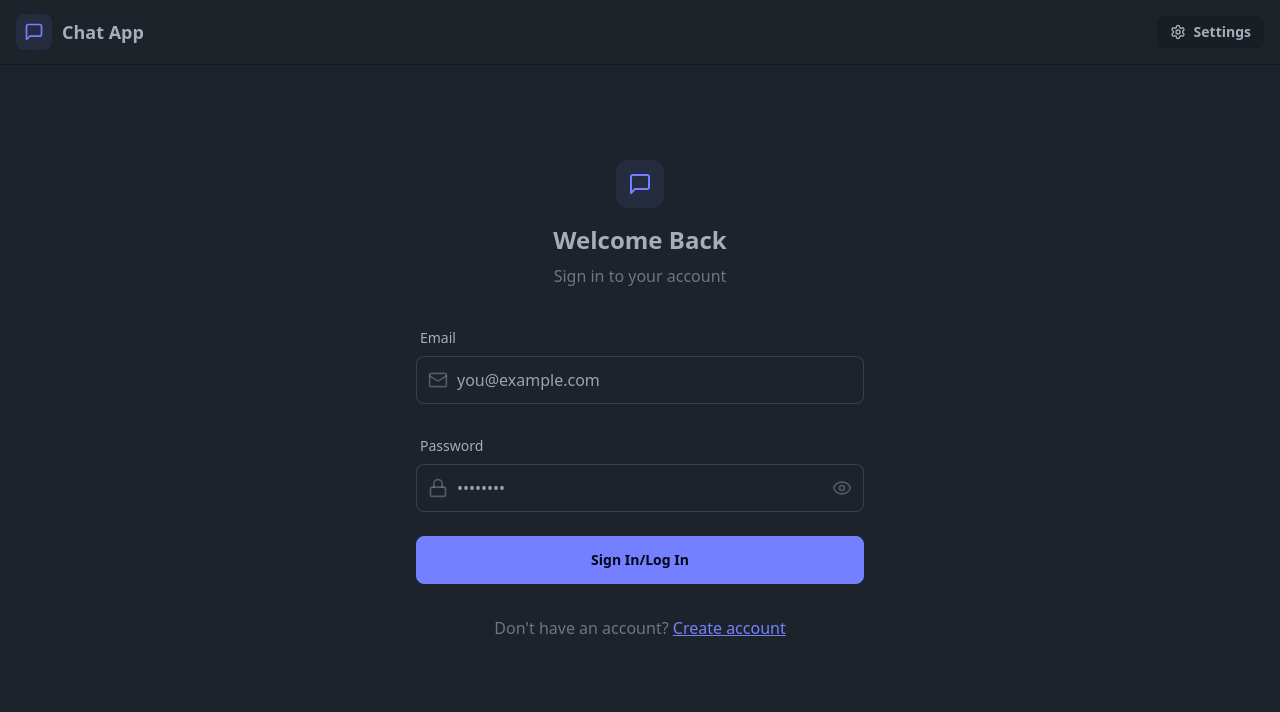
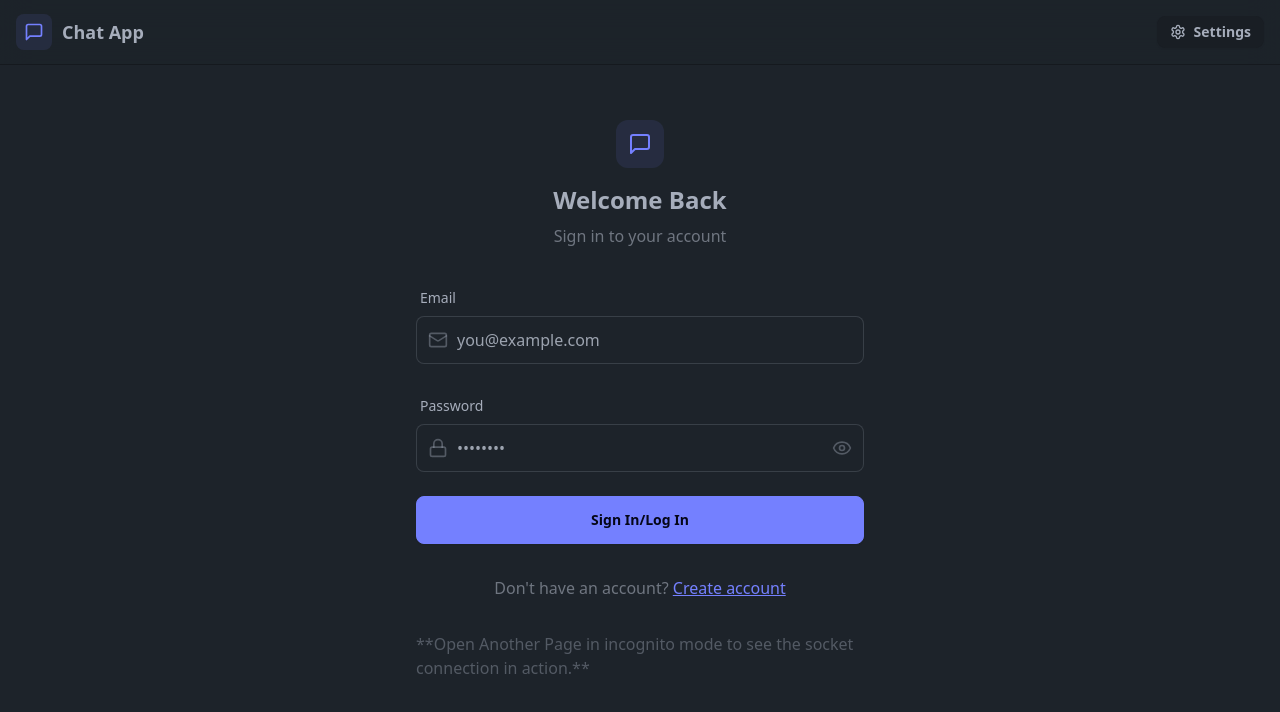
Before and after one commit to dpokk/zocket, a React (Vite) app in the folder frontend/: page /login in a window 1280 px wide. Shown: the top 712 px of the page. Built offline with nearby package versions, Linux system fonts and the light colour scheme; no server answers.

Commit message:
Added additional info for new users on the Log-In page

```diff
--- a/frontend/src/pages/LoginPage.jsx
+++ b/frontend/src/pages/LoginPage.jsx
@@ -105,6 +105,12 @@ const LoginPage = () => {
               </Link>
             </p>
           </div>
+
+          <div className="text">
+            <p className="text-base-content/40">
+              **Open Another Page in incognito mode to see the socket connection in action.**
+            </p>
+          </div>
         </div>
       </div>
     </div>
```
